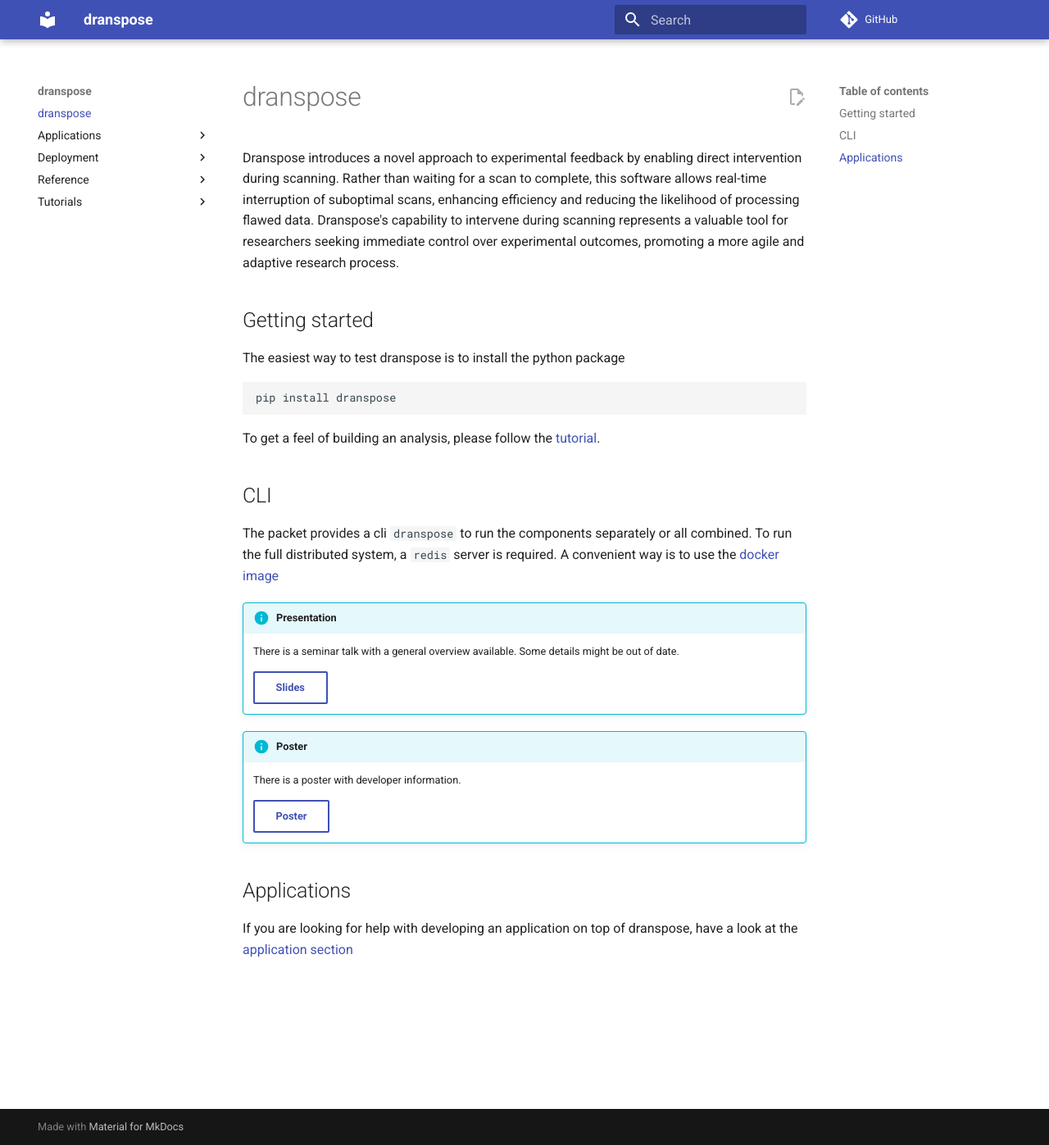
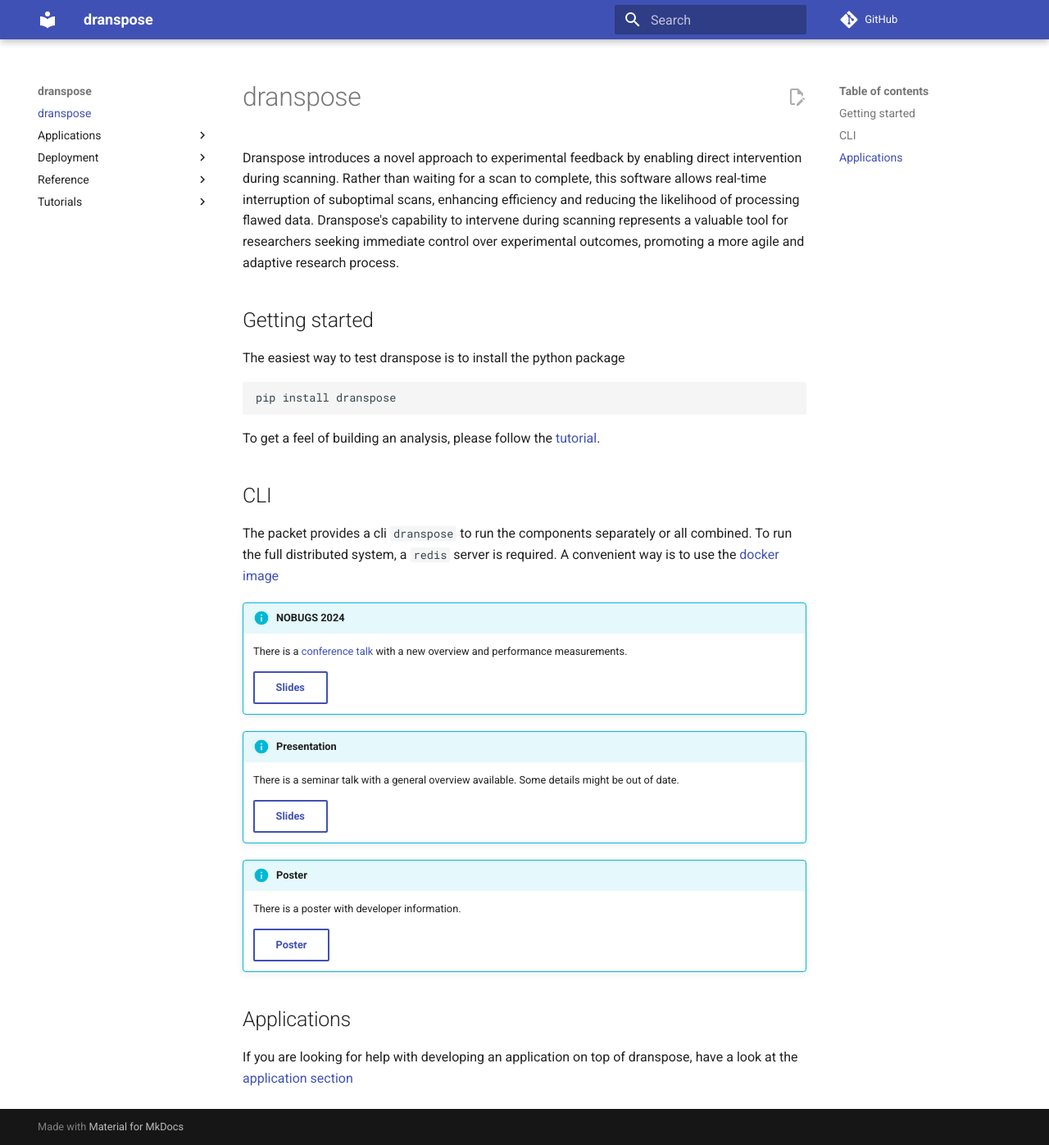
Before and after one commit to felix-engelmann/dranspose, an MkDocs documentation site: the page built from docs/index.md, in a window 1280 px wide and 1397 px high. Shown: the whole window at 82% size. Built offline with MkDocs 1.6.1 and Material for MkDocs 9.7.7, drawn with Linux system fonts in a browser that asks for light colours; comment, search, counter and statistics services are not loaded.

Commit message:
nobugs slides

```diff
--- a/docs/index.md
+++ b/docs/index.md
@@ -20,6 +20,12 @@ To get a feel of building an analysis, please follow the [tutorial](tutorials/an
 The packet provides a cli `dranspose` to run the components separately or all combined.
 To run the full distributed system, a `redis` server is required. A convenient way is to use the [docker image](https://hub.docker.com/r/redis/redis-stack)
 
+!!! info "NOBUGS 2024"
+    There is a [conference talk](https://indico.esrf.fr/event/114/contributions/750/) with a new overview and performance measurements.
+
+    [Slides](nobugs-2024-09-25/main.pdf){ .md-button }
+
+
 !!! info "Presentation"
     There is a seminar talk with a general overview available. Some details might be out of date.
 
--- a/mkdocs.yml
+++ b/mkdocs.yml
@@ -35,7 +35,8 @@ exclude_docs: |
   !/seminar-2023-11-30/main.pdf
   /poster-2024-01-15
   !/poster-2024-01-15/main.pdf
-
+  /nobugs-2024-09-25
+  !/nobugs-2024-09-25/main.pdf
 #nav:
 #  - "index.md"
 #  - "Reference":
```
Also changed, not shown: docs/nobugs-2024-09-25/dets/azint.png (added), docs/nobugs-2024-09-25/dets/basler.jpg (added), docs/nobugs-2024-09-25/dets/panda.png (added), docs/nobugs-2024-09-25/dets/xspress.png (added), docs/nobugs-2024-09-25/img/beamcog.png (added), docs/nobugs-2024-09-25/img/cpp.png (added), docs/nobugs-2024-09-25/img/crab.png (added), docs/nobugs-2024-09-25/img/femtomax.png (added), docs/nobugs-2024-09-25/img/pileup.png (added), docs/nobugs-2024-09-25/img/redis.png (added), docs/nobugs-2024-09-25/img/rust.png (added), docs/nobugs-2024-09-25/img/tomo.png (added), docs/nobugs-2024-09-25/img/xrf.png (added), 1 other file.
